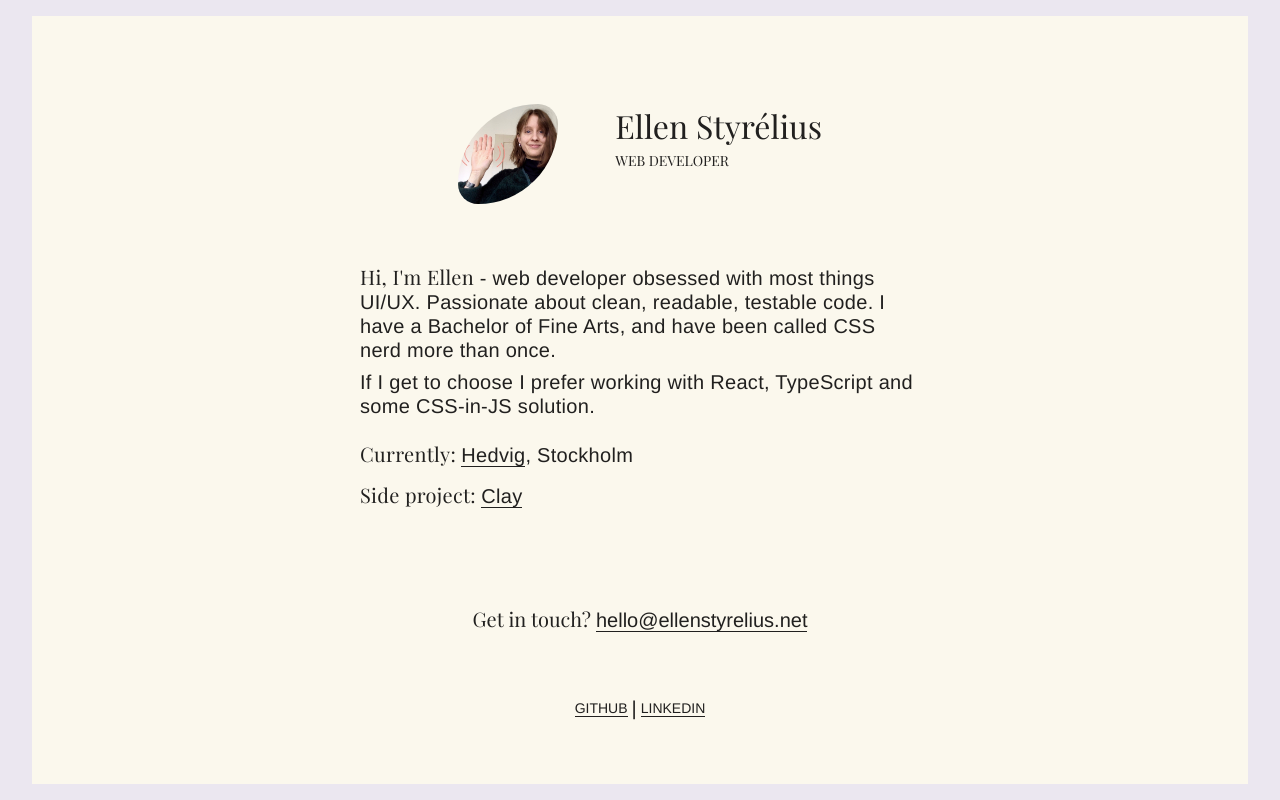
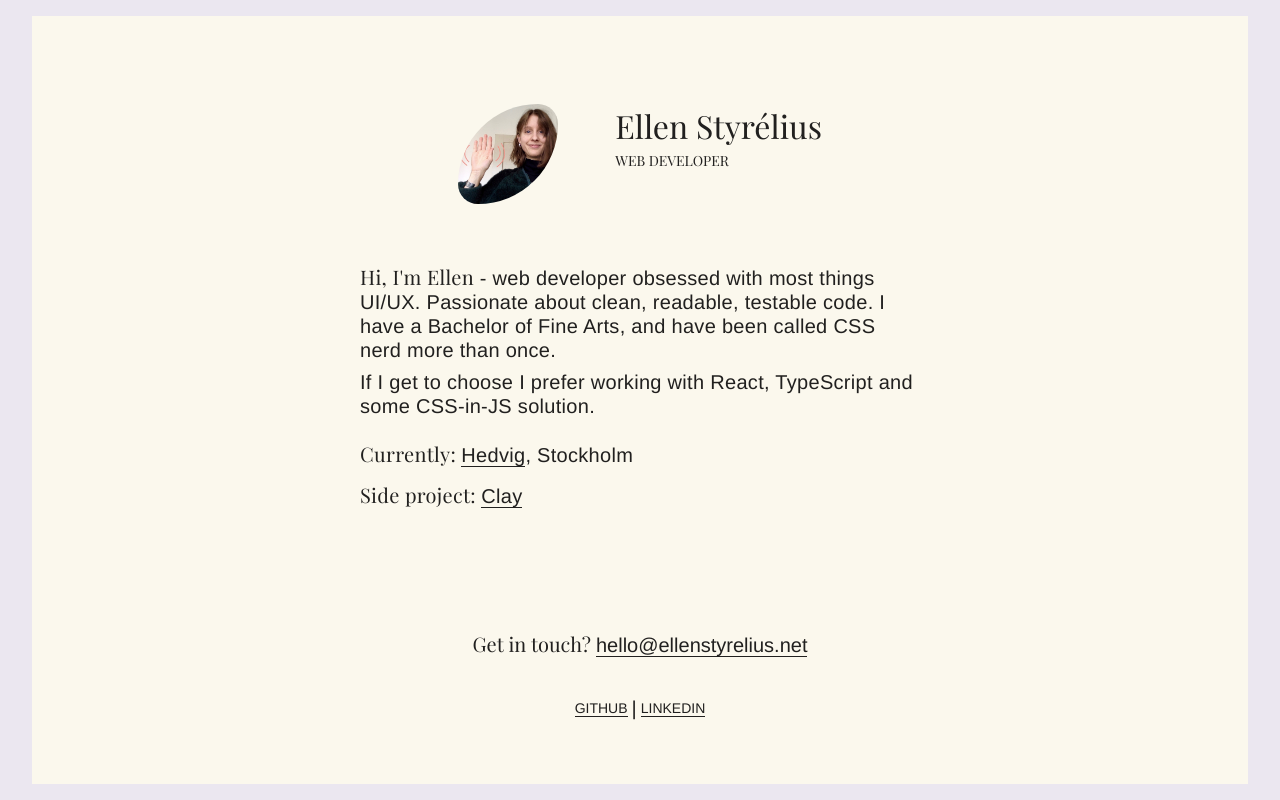
Before and after one commit to styrelius/about-me, a React (Create React App) app: page / in a window 1280 px wide. Built offline with nearby package versions, Linux system fonts and the light colour scheme.

Commit message:
Add a Footer component and move GetInTouch and LinksList there. Fix some layouting of those components

```diff
--- /dev/null
+++ b/src/components/footer.jsx
@@ -0,0 +1,21 @@
+import styled from 'styled-components/macro'
+
+import { GetInTouch } from './get-in-touch'
+import { LinksList } from './links-list'
+
+const Container = styled.section({
+  paddingTop: 56,
+  display: 'grid',
+  gridAutoFlow: 'row',
+  gap: 40,
+  justifyContent: 'center',
+})
+
+export function Footer() {
+  return (
+    <Container>
+      <GetInTouch />
+      <LinksList />
+    </Container>
+  )
+}
--- a/src/components/links-list.jsx
+++ b/src/components/links-list.jsx
@@ -9,6 +9,7 @@ const Container = styled.div({
   display: 'flex',
   flexDirection: 'row',
   alignItems: 'center',
+  justifyContent: 'center',
 })
 
 const Link = styled.a({
--- a/src/components/page.jsx
+++ b/src/components/page.jsx
@@ -6,8 +6,7 @@ import { mobileScreen } from '../styles/media-queries'
 
 import { Header } from './header'
 import { Presentation } from './presentation'
-import { LinksList } from './links-list'
-import { GetInTouch } from './get-in-touch'
+import { Footer } from './footer'
 
 const Container = styled.div`
   background: ${colors.beige};
@@ -33,8 +32,7 @@ export function Page({ appPaddingTopBottom }) {
         <Header />
         <Presentation />
       </TopOfPage>
-      <GetInTouch />
-      <LinksList />
+      <Footer />
     </Container>
   )
 }
```
